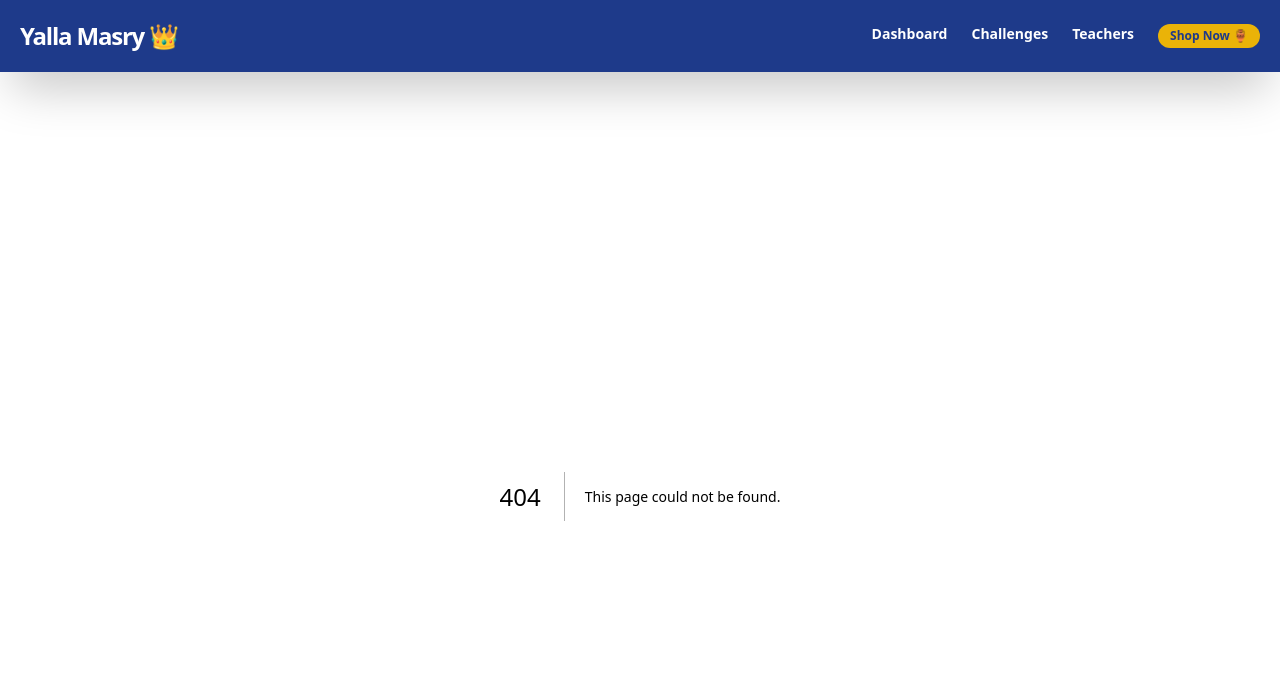
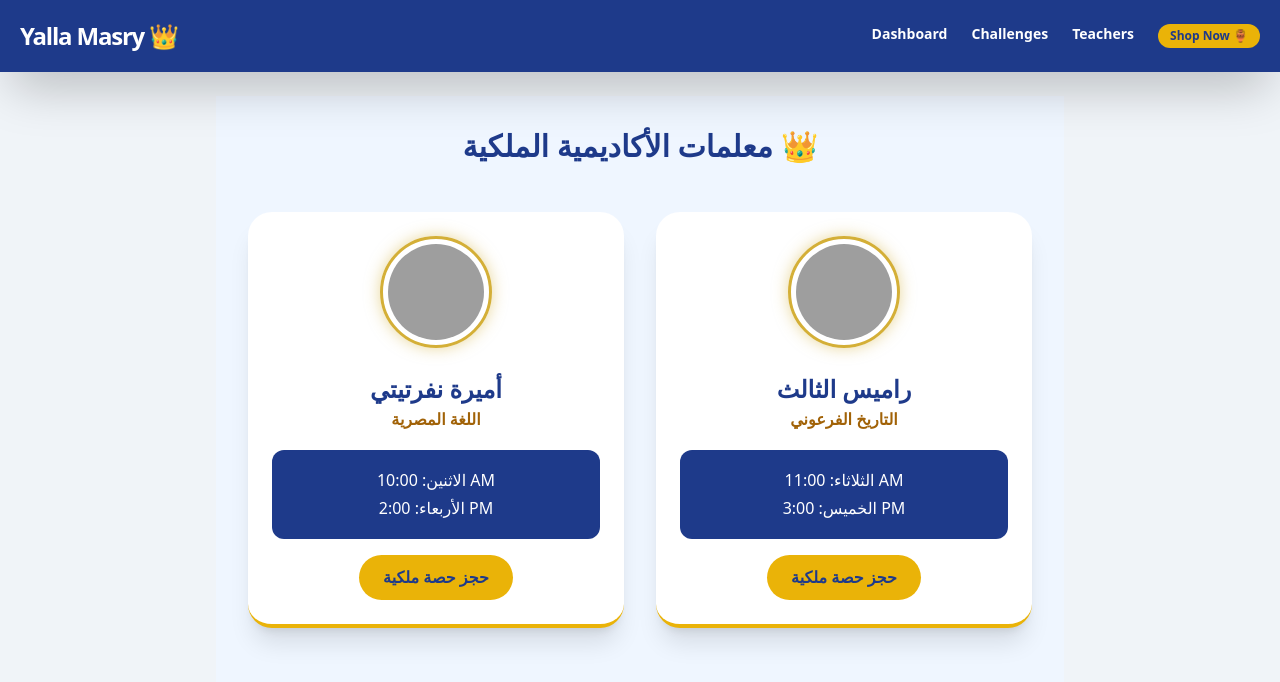
Before and after one commit to adamahmed29623-bit/Adam-Acadmey-yalla-masry, a Next.js app: page /instructors in a window 1280 px wide. Before the commit this address had no page. Shown: the top 682 px of the page. Built offline with nearby package versions, Linux system fonts and the light colour scheme; grey boxes are pictures that could not be loaded.

Commit message:
Create page.tsx

```diff
--- /dev/null
+++ b/src/app/instructors/page.tsx
@@ -0,0 +1,25 @@
+import academyData from '../../data/academyData.json';
+import PharaohAvatar from '../../components/PharaohAvatar';
+
+export default function InstructorsPage() {
+  return (
+    <div className="p-8 bg-blue-50 min-h-screen text-center">
+      <h1 className="text-3xl font-black text-blue-900 mb-12">معلمات الأكاديمية الملكية 👑</h1>
+      <div className="grid grid-cols-1 md:grid-cols-2 gap-8">
+        {academyData.instructors.map(instructor => (
+          <div key={instructor.id} className="bg-white p-6 rounded-3xl shadow-xl border-b-4 border-yellow-500">
+            <PharaohAvatar src={instructor.avatar} />
+            <h2 className="text-2xl font-bold mt-4">{instructor.name}</h2>
+            <p className="text-yellow-700 font-bold mb-4">{instructor.specialty}</p>
+            <div className="bg-blue-900 text-white p-4 rounded-xl mb-4">
+              {instructor.schedule.map(slot => (
+                <div key={slot.day}>{slot.day}: {slot.time}</div>
+              ))}
+            </div>
+            <button className="bg-yellow-500 text-blue-900 px-6 py-2 rounded-full font-black">حجز حصة ملكية</button>
+          </div>
+        ))}
+      </div>
+    </div>
+  );
+}
```
